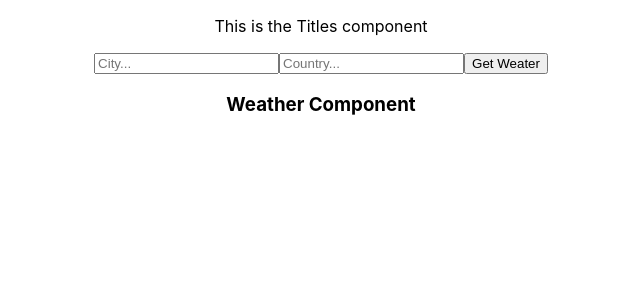
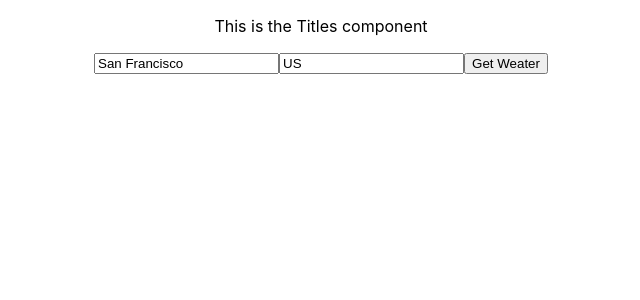
Before and after one commit to StephenLi305/WeatherApp, a React (Create React App) app: page / in a window 1280 px wide. Shown: the top 300 px of the page, without its empty margins (319-959 px from the left). Built offline with nearby package versions, Linux system fonts and the light colour scheme.

Commit message:
rendered API call onto Weather Component

```diff
--- a/src/App.js
+++ b/src/App.js
@@ -14,6 +14,16 @@ const APIKey = '422c35cb0b7aacd075e81aafe28f1520'
 
 class App extends React.Component {
 
+  state = {
+    farenheit: undefined,
+    city: undefined,
+    country: undefined,
+    humidity: undefined,
+    description: undefined,
+    error: undefined,
+  }
+
+
   getWeather = async (e) => {
     e.preventDefault();
     // console.log(e.target.elements.city.value)
@@ -24,6 +34,17 @@ class App extends React.Component {
     let data = await api_call.json();
 
     console.log(data)
+    let farenheit = Math.floor(((data.main.temp - 273.15) * 9/5 + 32) * 100) / 100
+    this.setState({
+      farenheit: farenheit,
+      city: data.name,
+      country: data.sys.country,
+      humidity: data.main.humidity,
+      description: data.weather[0].description,
+
+    })
+
+    console.log(this.state)
   }
 
 
@@ -32,7 +53,14 @@ class App extends React.Component {
       <div className="App">
         <Tiles />
         <Form getWeather={this.getWeather}/>
-        <Weather />
+        <Weather
+          farenheit = {this.state.farenheit}
+          city = {this.state.city}
+          country = {this.state.country}
+          humidity = {this.state.humidity}
+          description = {this.state.description}
+          error = {this.state.error}
+        />
       </div>
     );
   }
--- a/src/components/form.jsx
+++ b/src/components/form.jsx
@@ -5,8 +5,8 @@ class Form extends React.Component {
     render(){
         return(
             <form onSubmit={this.props.getWeather}>
-                <input type="text" name="city" placeholder="City..."></input>
-                <input type="text" name="country" placeholder="Country..."></input>
+                <input type="text" name="city" placeholder="City..." value="San Francisco"></input>
+                <input type="text" name="country" placeholder="Country..." value="US"></input>
                 <button>Get Weater</button>
             </form>
 
--- a/src/components/weather.jsx
+++ b/src/components/weather.jsx
@@ -1,16 +1,11 @@
 import React from 'react';
 
 
-class Weather extends React.Component {
-    render() {
-        return (
-            <div>
-                <h3>Weather Component</h3>
-            </div>
-        )
-    }
-
-
+const Weather = props => {
+    return(
+        <div>
+            {props.farenheit && <p>Farenheit: {props.farenheit}°F</p>}
+        </div>
+    )
 }
-
 export default Weather;
```
